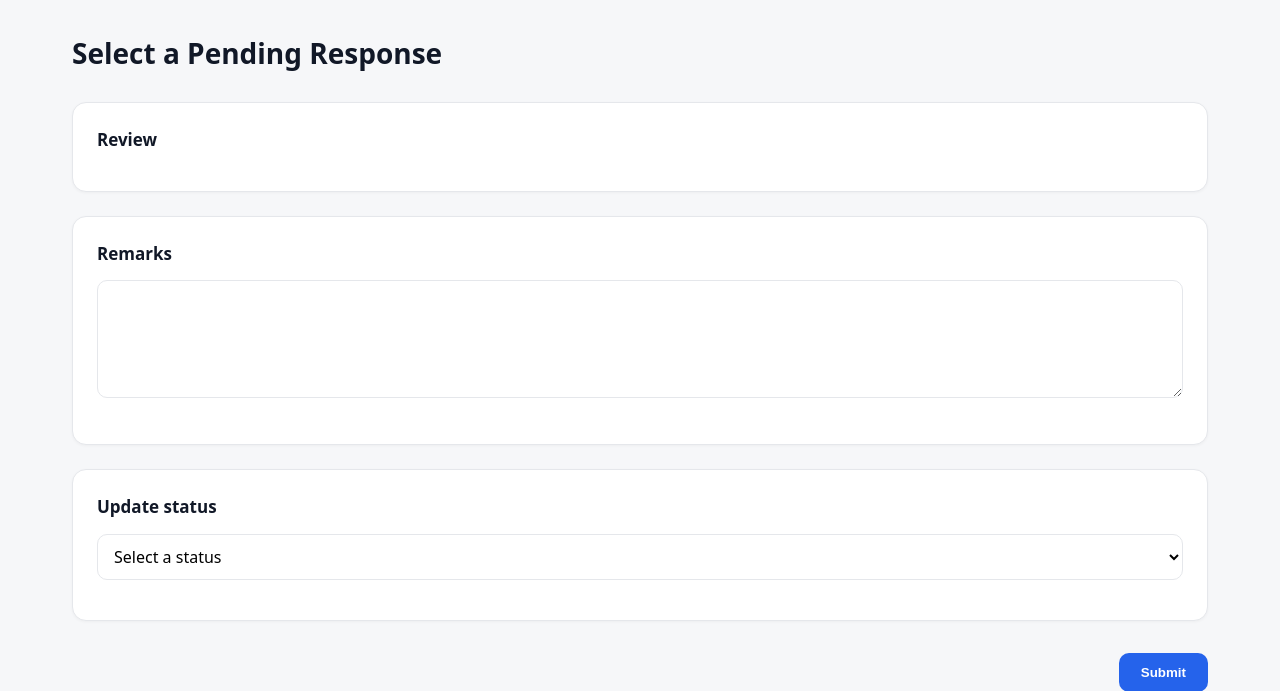
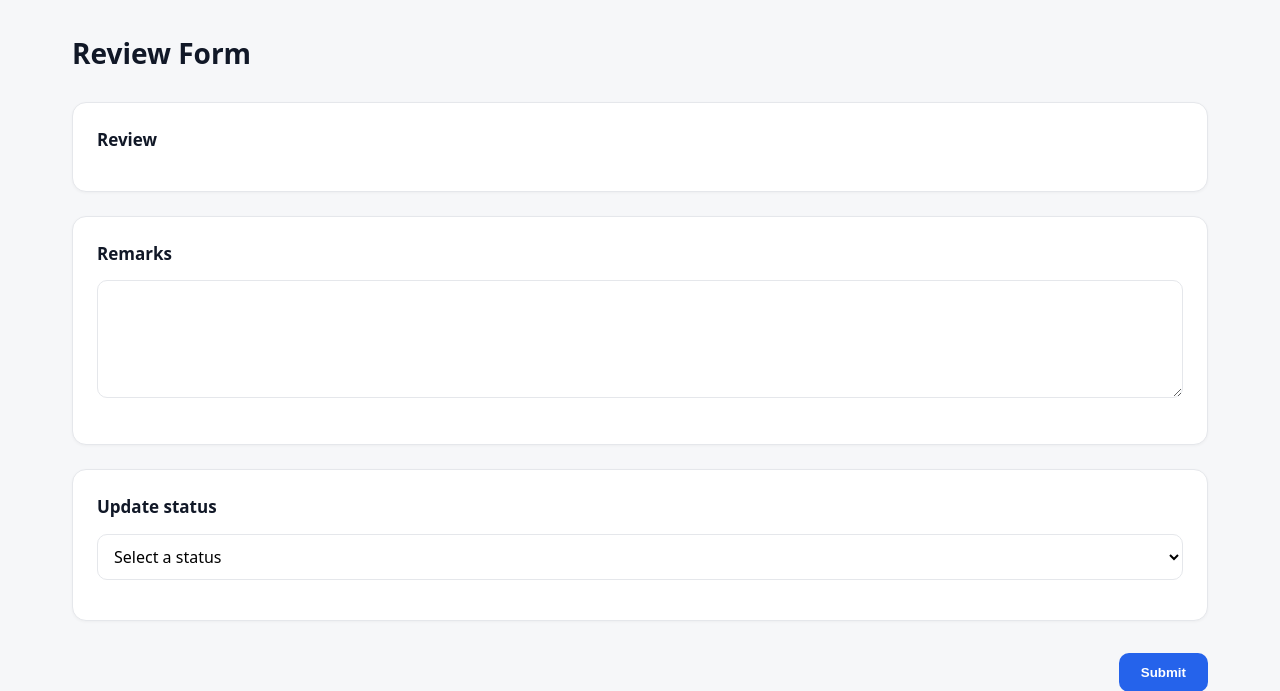
Before and after one commit to Chiaope/revshare_app, a Flask app: template templates/review_page.html in a window 1280 px wide. Shown: the top 691 px of the page. Run offline with Flask 3, Linux system fonts and the light colour scheme; the template is opened without the code that fills it, so the values that code supplies are empty.

Commit message:
updated header

```diff
--- a/templates/internal_form_page.html
+++ b/templates/internal_form_page.html
@@ -133,7 +133,7 @@
 <body>
     <div class="container">
         <header>
-            <h1>Select a Pending Response</h1>
+            <h1>Internal Form</h1>
             <div class="badges">
                 <div class="badge">Response ID: <strong>{{ selected_response_id }}</strong></div>
                 <div class="badge">Score: <strong>{{ score }}</strong></div>
--- a/templates/review_page.html
+++ b/templates/review_page.html
@@ -124,7 +124,7 @@
 <body>
     <div class="container">
         <header>
-            <h1>Select a Pending Response</h1>
+            <h1>Review Form</h1>
         </header>
 
         <form id="submit_form" action="/submit" method="POST">
```
